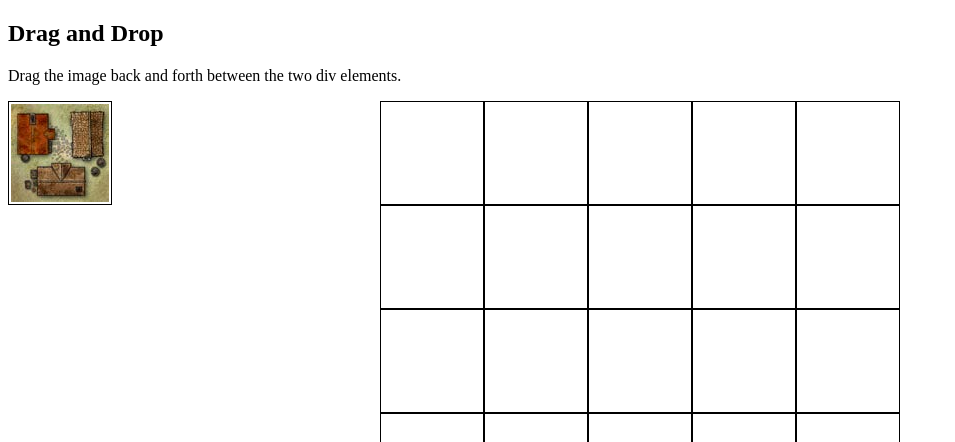
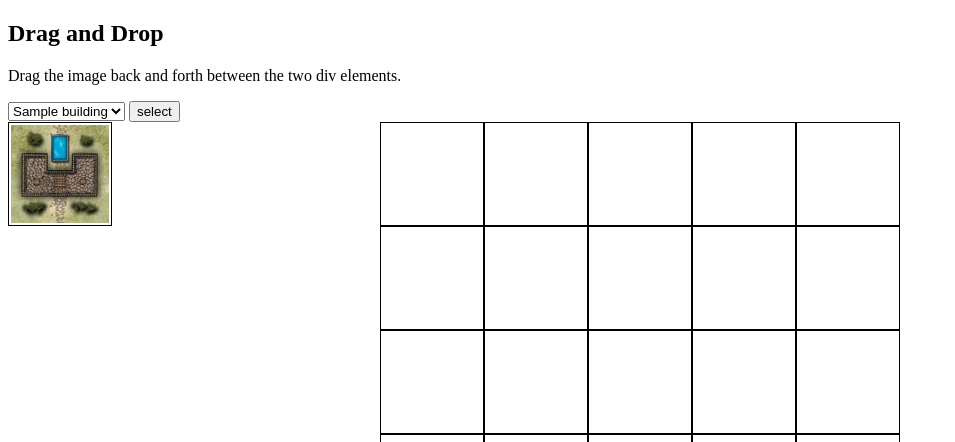
Before and after one commit to TedJohansson/pf-kingdom, a Flask app: page / in a window 1280 px wide. Shown: the top 442 px of the page, without its empty margins (0-955 px from the left). Run offline with Flask 2, Linux system fonts and the light colour scheme; a user stored in the database is signed in; tables that the repository leaves empty hold one stand-in row (values such as "Sample post").

Commit message:
I have added so we can change the building to drag.

```diff
--- a/kingdom/forms.py
+++ b/kingdom/forms.py
@@ -1,8 +1,12 @@
 from flask_wtf import Form
 from wtforms import StringField, BooleanField
-from wtforms.validators import DataRequired
+
 
 class LoginForm(Form):
     Username = StringField('Username')
     password = StringField('password')
     remember_me = BooleanField('remember_me', default=False)
+
+
+class GridForm(Form):
+    building_name = StringField('building_name')
--- a/kingdom/templates/index.html
+++ b/kingdom/templates/index.html
@@ -22,9 +22,16 @@
 
     <h2>Drag and Drop</h2>
     <p>Drag the image back and forth between the two div elements.</p>
-
+    <form action="" method="post">
+      <select placeholder="building_name" name="building_name">
+        {% for building in buildings %}
+        <option values={{building[0]}}>{{building[0]}}</option>
+        {% endfor %}
+      </select>
+      <input class="btn btn-default" type="submit" value="select">
+    </form>
     <div id="grid_box0" ondrop="drop(event)" ondragover="allowDrop(event)">
-      <img src="{{ url_for('static',filename='img/House.png') }}" draggable="true" ondragstart="drag(event)" id="drag1">
+      <img src="{{ url_for('static',filename='img/'+building_img+'.png') }}" draggable="true" ondragstart="drag(event)" id="drag1">
     </div>
     <div id="grid-wrapper">
       {% for i in range(grid) %}
--- a/kingdom/views.py
+++ b/kingdom/views.py
@@ -1,20 +1,26 @@
 from flask import render_template, flash, redirect, session, url_for, request, g, abort
 from flask_login import login_user, logout_user, current_user, login_required
 from kingdom import kingdom, db, lm, bcrypt
-from .forms import LoginForm
-from .models import User
+from .forms import LoginForm, GridForm
+from .models import User, Buildings
 
-@kingdom.route('/')
-@kingdom.route('/index')
+@kingdom.route('/', methods=['GET', 'POST'])
+@kingdom.route('/index', methods=['GET', 'POST'])
 @login_required
 def index():
+    list_buildings = Buildings.query.values(Buildings.name)
     user = g.user
     grid = 25
-
+    building_img = 'Bank'
+    if request.method == 'POST':
+        form = GridForm(request.form)
+        building_img = request.form['building_name']
     return render_template('index.html',
                            title='Home',
                            user=user,
-                           grid=grid)
+                           grid=grid,
+                           buildings=list_buildings,
+                           building_img=building_img)
 
 @kingdom.before_request
 def before_request():
```
